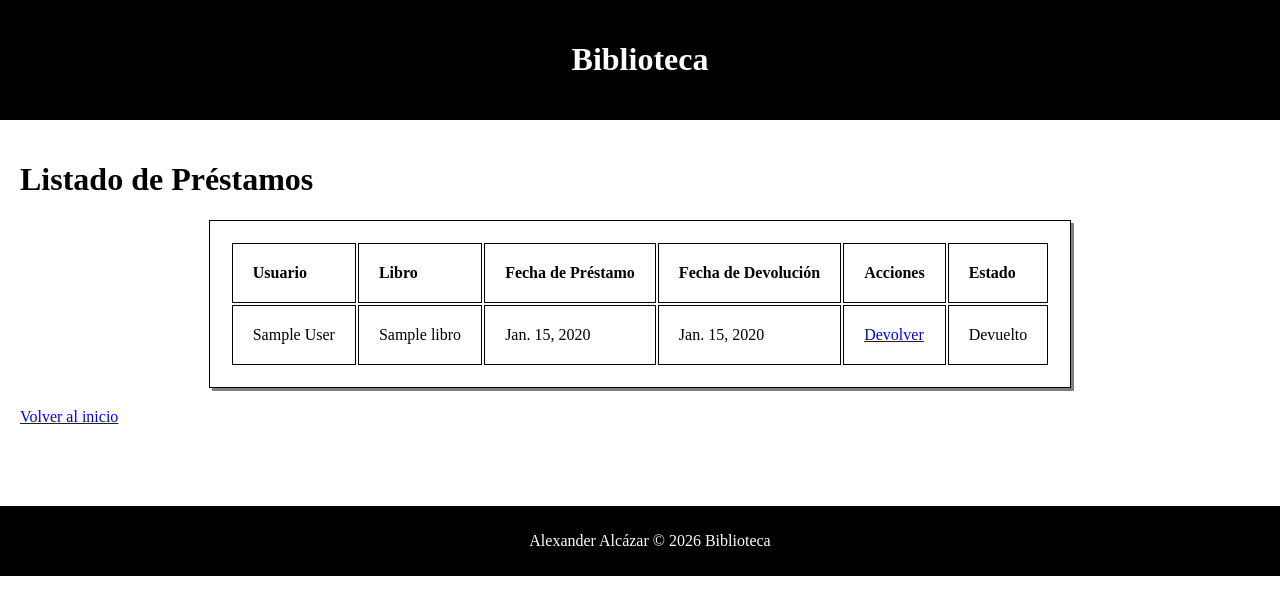
After one commit to lexalcazar/biblioteca, a Django app: page /prestamos/prestamos/ in a window 1280 px wide. The commit adds this page. Shown: the top 615 px of the page. Run offline with Django 4.2, Linux system fonts and the light colour scheme; tables that the repository leaves empty hold one stand-in row (values such as "Sample post").

Commit message:
Añadidas nuevas funcionalidades a la app

```diff
--- a/prestamos/models.py
+++ b/prestamos/models.py
@@ -16,6 +16,7 @@ class Usuario(AbstractUser):
     direccion= models.CharField(max_length=200, blank=True)
     telefono= models.CharField(max_length=15, blank=True)
     rol= models.CharField(max_length=20, choices=ROLES, default='usuario')
+
     def save(self, *args, **kwargs):
         if not self.username:
             self.username = self.email
@@ -52,7 +53,7 @@ class Prestamo(models.Model):
     devuelto = models.BooleanField(default=False)
 
     def __str__(self):
-        return f'Préstamo de {self.libro.titulo} a {self.usuario.nombre} desde {self.fecha_prestamo} hasta {self.fecha_devolucion}'
+        return f'Préstamo de {self.libro.titulo} a {self.usuario.first_name} desde {self.fecha_prestamo} hasta {self.fecha_devolucion}'
 
 # Modelo para autores
 class Autor(models.Model):
--- a/prestamos/templates/prestamos/detalle_libro.html
+++ b/prestamos/templates/prestamos/detalle_libro.html
@@ -1,9 +1,13 @@
 {% extends 'base_generic.html' %}
 {% block content %}
+<div class="contenedor_lista">
+    <div class="lista">
     <h2>Detalle del Libro</h2>
     <p>Título: {{ libro.titulo }}</p>
     <p>Autor: {{ autor.nombre }} {{ autor.apellidos }}</p>
     <p>Estado: {{ libro.estado }}</p>
     <p>Copias Disponibles: {{ libro.copias }}</p>
-    <a href="{% url 'lista_libros' %}" class="btn btn-secondary">Volver a la lista de libros</a>
+    </div>
+</div>
+    <a class="enlace_inicio" href="{% url 'lista_libros' %}" class="btn btn-secondary">Volver a la lista de libros</a>
 {% endblock %}
--- /dev/null
+++ b/prestamos/templates/prestamos/libro_devuelto.html
@@ -0,0 +1,6 @@
+{% extends 'base_generic.html' %}
+{% block content %}
+  <h2>Libro Devuelto</h2>
+  <p>El libro "{{ prestamo.libro.titulo }}" ha sido devuelto correctamente.</p>
+  <a href="{% url 'lista_prestamos' %}" class="btn btn-secondary">Volver al listado de préstamos</a>
+{% endblock %}
--- /dev/null
+++ b/prestamos/templates/prestamos/lista_prestamos.html
@@ -0,0 +1,37 @@
+{% extends 'base_generic.html' %}
+ {% load static %}
+{% block content %}
+  <h1>Listado de Préstamos</h1>
+  <table class="listado_prestamos">
+    <thead>
+      <tr>
+
+        <th>Usuario</th>
+        <th>Libro</th>
+        <th>Fecha de Préstamo</th>
+        <th>Fecha de Devolución</th>
+        <th>Acciones</th>
+        <th>Estado</th>
+      </tr>
+    </thead>
+    <tbody>
+      {% for prestamo in prestamos %}
+        <tr>
+          <td>{{ prestamo.usuario.first_name }} {{ prestamo.usuario.last_name }}</td>
+          <td>{{ prestamo.libro }}</td>
+          <td>{{ prestamo.fecha_prestamo }}</td>
+          <td>{{ prestamo.fecha_devolucion }}</td>
+          <td><a href="{% url 'devolver_libro' prestamo.id %}">Devolver</a></td>
+            <td>
+                {% if prestamo.devuelto %}
+                Devuelto
+                {% else %}
+                Prestado
+                {% endif %}
+            </td>
+        </tr>
+      {% endfor %}
+    </tbody>
+  </table>
+<a href="{% url 'index' %}">Volver al inicio</a>
+{% endblock %}
--- a/prestamos/urls.py
+++ b/prestamos/urls.py
@@ -18,5 +18,8 @@ urlpatterns = [
     path('autores/<str:autor_nombre>/', views.detalle_autor, name='detalle_autor'),
     path('crear_prestamo/', views.crear_prestamo, name='crear_prestamo'),
     path('prestamo_creado/', views.prestamo_creado, name='prestamo_creado'),
+    path('prestamos/', views.lista_prestamos, name='lista_prestamos'),
+    path("devolver/<uuid:prestamo_id>/", views.devolver_libro, name="devolver_libro"),
+    path('libro_devuelto/', views.libro_devuelto, name='libro_devuelto'),
 
 ]
--- a/prestamos/views.py
+++ b/prestamos/views.py
@@ -1,8 +1,9 @@
+from time import timezone
 from urllib import request
-from django.shortcuts import  render
+from django.shortcuts import  get_object_or_404, render
 
-from prestamos.forms import  AutorForm, LibroForm, PrestamoForm, UsuarioForm
-from prestamos.models import Autor, Libro, Usuario
+from prestamos.forms import  AutorForm, DevolucionForm, LibroForm, PrestamoForm, UsuarioForm
+from prestamos.models import Autor, Libro, Prestamo, Usuario
 
 # Create your views here.
 #Pagina de inicio de la aplicacion de prestamos
@@ -79,3 +80,23 @@ def crear_prestamo(request):
 # vista para prestamo creado
 def prestamo_creado(request, prestamo):
     return render(request, 'prestamos/prestamo_creado.html', {'prestamo': prestamo})
+# listado de prestamos
+def lista_prestamos(request):
+    prestamos = Prestamo.objects.all()
+    return render(request, 'prestamos/lista_prestamos.html', {'prestamos': prestamos})
+#vista formulario devolver libro
+def devolver_libro(request, prestamo_id):
+    prestamo = get_object_or_404(Prestamo, id=prestamo_id)
+
+    if request.method == "POST":
+        form = DevolucionForm(request.POST, instance=prestamo)
+        if form.is_valid():
+            prestamo = form.save()
+            return render(request, "prestamos/libro_devuelto.html", {"prestamo": prestamo})
+    else:
+        form = DevolucionForm(instance=prestamo)
+
+    return render(request, "prestamos/devolver_libro.html", {"form": form, "prestamo": prestamo})
+# vista para libro devuelto
+def libro_devuelto(request, prestamo):
+    return render(request, 'prestamos/libro_devuelto.html', {'prestamo': prestamo})
--- a/static/css/estilos.css
+++ b/static/css/estilos.css
@@ -4,9 +4,22 @@ header {
         padding: 20px;
         text-align: center;
     }
-nav{
+
+nav {
 
     }
+/*
+a p{  color: black;
+        text-decoration: none;
+        color: inherit;
+    }
+a:hover p{
+    color: red;
+}
+a:active p{
+    color:green;
+}
+*/
 footer {
         background-color: black;
         color: white;
@@ -16,11 +29,13 @@ footer {
         width: 100%;
         bottom: 0;
     }
+
 body {
     font-family: serif, sans-serif;
     margin: 0;
     padding-bottom: 40px; /* To ensure content is not hidden behind the footer */
 }
+
 main {
 
     padding: 20px;
@@ -67,6 +82,7 @@ form{
     height: auto;
     overflow: hidden;*/
 }
+
 .tarjeta{
 
 
@@ -80,3 +96,84 @@ form{
     overflow: hidden;
 
 }
+.contenedor_lista{
+        display: flex;
+        justify-content: center; /* horizontal */
+}
+.lista{
+
+        /*align-items: center;     /* vertical */
+        width: fit-content;
+        border: solid black 1px !important;
+        box-shadow: 3px 3px grey;
+
+
+    }
+.lista ul{
+    padding: 20px;
+}
+.lista ul li{
+    padding-top : 10px;
+    }
+.lista p{
+    padding: 20px;
+}
+.lista h2{
+    padding: 20px;
+}
+
+/*#test{
+    background-color: red;
+}*/
+.enlace_inicio{
+    display: block;
+    margin-top: 40px;
+    text-align: center;
+    text-decoration: none;
+    color: black;
+}
+.enlace_inicio:hover{
+
+    color: blue;
+    text-decoration: underline;
+}
+li > a{
+    text-decoration: none;
+    color: black;
+}
+li > a:hover{
+
+    color: blue;
+    text-decoration: underline;
+}
+.nav_links > li{
+    color:white;
+}
+.listado_prestamos{
+
+    border: solid black 1px !important;
+    box-shadow: 3px 3px grey;
+    width: fit-content;
+    padding: 20px;
+    margin: 20px auto;
+    border: collapse;
+    color: black;
+    text-align: left;
+
+}
+/* Bordes visibles en celdas */
+.listado_prestamos,
+.listado_prestamos th,
+.listado_prestamos td {
+    border: 1px solid black;
+}
+
+.listado_prestamos th,
+.listado_prestamos td {
+    padding: 20px;
+}
+
+/* Sombra solo al conjunto */
+.listado_prestamos {
+    box-shadow: 3px 3px grey;
+}
```
Also changed, not shown: prestamos/forms.py (+38 -1 lines), prestamos/templates/prestamos/devolver_libro.html (added, +10 -0 lines), prestamos/templates/prestamos/index.html (+21 -2 lines), prestamos/templates/prestamos/lista_libros.html (+7 -3 lines), static/images/MotorHead.jpg (added), static/images/lista_prestamos.jpeg (added). Lines whose indentation alone changed are shown as unchanged.
